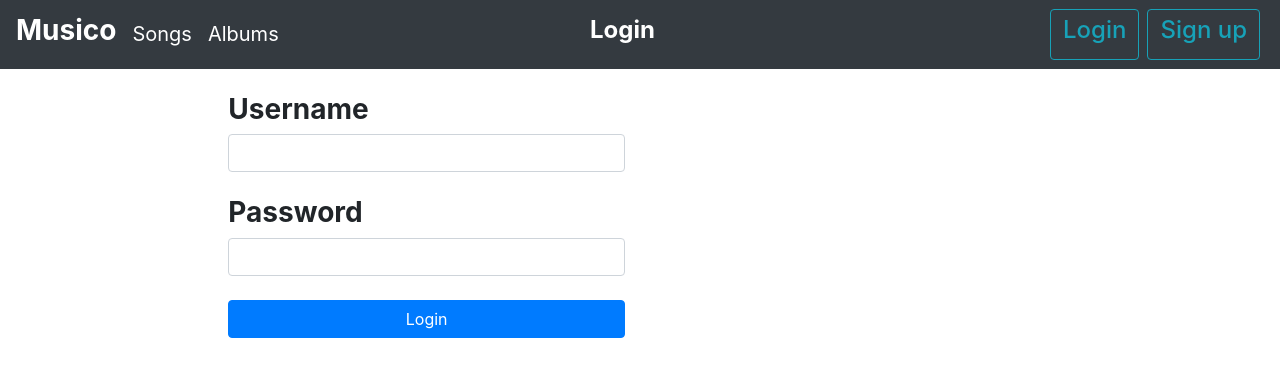
After one commit to ChackMociute/Web-Development-Coursework-2, a Flask app: page /login in a window 1280 px wide. The commit adds this page. Shown: the top 377 px of the page. Run offline with Flask 2, Linux system fonts and the light colour scheme; some libraries are stand-ins or nearby versions.

Commit message:
Added logging in

```diff
--- a/app/forms.py
+++ b/app/forms.py
@@ -1,3 +1,7 @@
 from flask_wtf import FlaskForm
-from wtforms import IntegerField
-from wtforms.validators import DataRequired
+from wtforms import StringField, PasswordField, SubmitField
+from wtforms.validators import DataRequired, Length
+
+class LoginForm(FlaskForm):
+    username = StringField('username', validators=[DataRequired(), Length(max=50)])
+    password = PasswordField('password', validators=[DataRequired()])
--- a/app/templates/base.html
+++ b/app/templates/base.html
@@ -29,11 +29,25 @@
         <a class="navbar-brand" href="/albums">Albums</a>
       </ul>
     </div>
-    <div class="collapse navbar-collapse" id="navbarSupportedContent">
-      <ul class="navbar-nav navbar-center">
-        <a class="navbar-text text-white" style="position:relative; right:150px;"><h4><b>{% block page %}{% endblock %}</b></h4></a>
-      </ul>
+    <div class="navbar-collapse" id="navbarSupportedContent">
+        <a class="navbar-text text-white"><h4><b>{% block page %}{% endblock %}</b></h4></a>
     </div>
+    <form action="", method="post">
+      <span class="navbar-collapse">
+        <div class="px-5">
+          {% if current_user.is_authenticated %}
+            <h4 class='px-5 text-white'>{{ current_user.username }}</h4>
+          {% else %}
+        </div>
+        <div class="px-1">
+          <button class="btn btn-outline-info" type="submit" name="login"><h4>Login</h4></button>
+        </div>
+          <div class="px-1">
+          <button class="btn btn-outline-info" type="submit" name="signup"><h4>Sign up</h4></button>
+        </div>
+        {% endif %}
+      </span>
+    </form>
   </nav>
 
   {% block content %}{% endblock %}
--- /dev/null
+++ b/app/templates/login.html
@@ -0,0 +1,51 @@
+{% extends 'base.html' %}
+
+{% block page %}Login{% endblock %}
+
+{% block content %}
+
+<form action="" method="post" name="login">
+{{ form.hidden_tag() }}
+<div class='container-fluid'>
+<div class='row my-4'>
+    <div class='col-4 offset-2'>
+        <h3><b>Username</b></h3>
+        {{ form.username(class_='form-control') }}
+        {% for error in form.username.errors %}
+        <div class="alert alert-danger" role="alert">
+            [{{ error }}]
+        </div>
+        {% endfor %}
+    </div>
+</div>
+<div class='row my-4'>
+    <div class='col-4 offset-2'>
+        <h3><b>Password</b></h3>
+        {{ form.password(class_='form-control') }}
+        {% for error in form.password.errors %}
+        <div class="alert alert-danger" role="alert">
+            [{{ error }}]
+        </div>
+        {% endfor %}
+    </div>
+</div>
+<div class="row">
+    <div class="col-4 offset-2">
+        <input type="submit" class="btn btn-primary col-12" value="Login">
+    </div>
+    <div class="col-4 col-md-4 col-sm-12">
+        {% with messages = get_flashed_messages() %}
+        {% if messages %}
+        {% for message in messages %}
+        <div class="alert alert-success">
+            {{ message }}
+        </div>
+        {% endfor %}
+        {% endif %}
+        {% endwith %}
+    </div>
+</div>
+</div>
+</form>
+
+{% endblock %}
--- a/app/views.py
+++ b/app/views.py
@@ -1,7 +1,10 @@
-from app import app, db, admin
-from flask import render_template
+from app import app, db, admin, login_manager
+from flask import render_template, request, redirect, url_for, flash
 from flask_admin.contrib.sqla import ModelView
+from flask_login import login_user
 from .models import User, Artist, Album, Song
+from .forms import LoginForm
+
 
 from random import choice, choices, seed
 from datetime import date
@@ -24,14 +27,45 @@ def recommendations():
         in zip(artists, albums, songs)
     ]
 
-@app.route('/')
+@app.route('/', methods=['GET', 'POST'])
 def home():
+    if 'login' in request.form:
+        return redirect(url_for('login'))
+    if 'signup' in request.form:
+        return redirect(url_for('signup'))
     return render_template('home.html', recommendations=recommendations())
 
-@app.route('/songs')
+@app.route('/songs', methods=['GET', 'POST'])
 def songs():
     return render_template('songs.html', items=Song.query.all())
 
-@app.route('/albums')
+@app.route('/albums', methods=['GET', 'POST'])
 def albums():
     return render_template('albums.html', items=Album.query.all())
+
+@app.route('/login', methods=['GET', 'POST'])
+def login():
+    form = LoginForm()
+    if form.validate_on_submit():
+        user = User.query.filter(User.username == form.username.data).first()
+        if user is None or not user.verify_password(form.password.data):
+            flash('Wrong username or password.')
+            return render_template('login.html', form=form)
+        else:
+            login_user(user)
+            flash('Logged in successfully.')
+            return redirect(url_for('home'))
+    return render_template('login.html', form=form)
+
+@app.route('/signup', methods=['GET', 'POST'])
+def signup():
+    form = LoginForm()
+    if form.validate_on_submit():
+        login_user(User.query.filter(User.username == form.username.data).first())
+        flash('Logged in successfully.')
+
+    return render_template('signup.html', form=form)
+
+@login_manager.user_loader
+def load_user(user_id):
+    return User.query.get(int(user_id))
```
Also changed, not shown: app/__init__.py (+5 -2 lines), app/models.py (+15 -2 lines), app.db, app/templates/signup.html (added).
